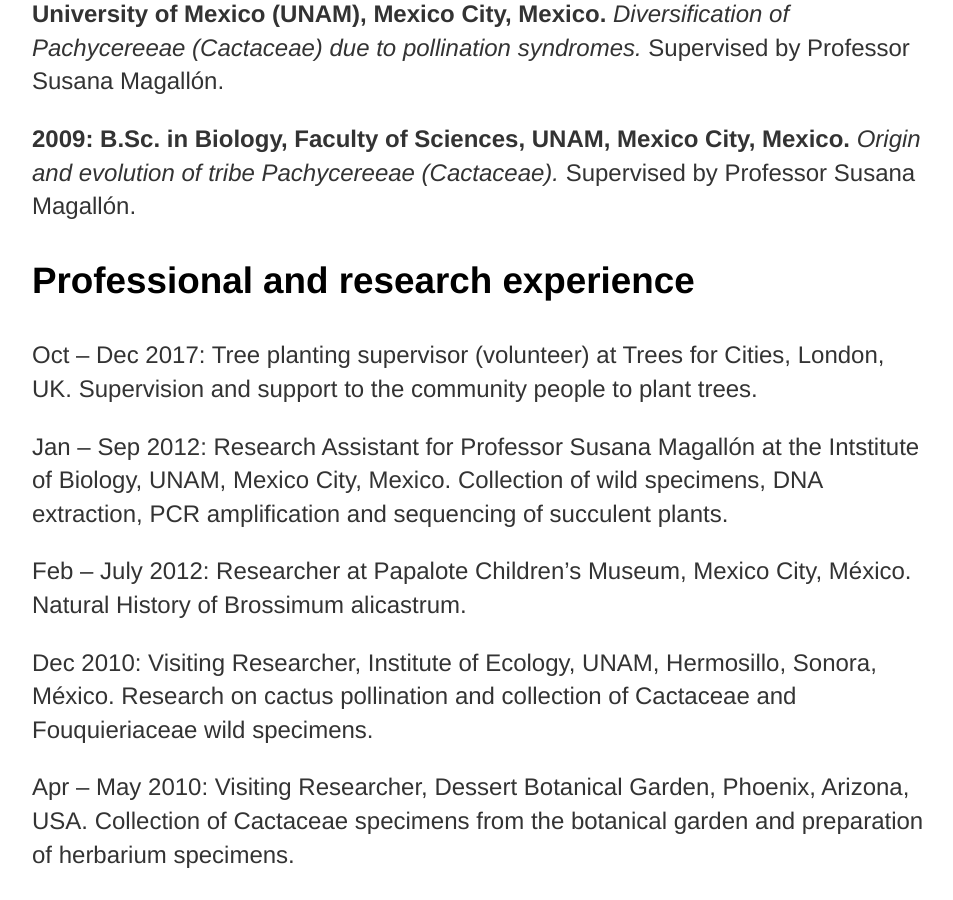
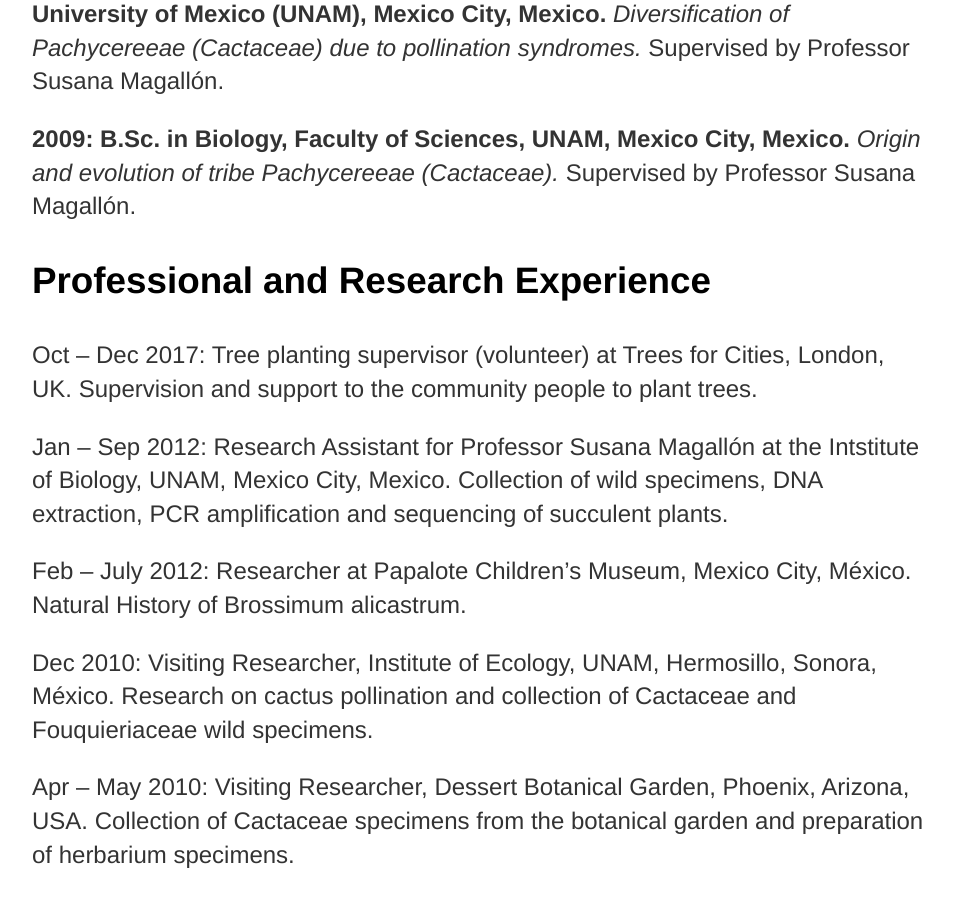
Before and after one commit to josebarbamontoya/josebarbamontoya.github.io, a Jekyll site: the page built from about/index.html, in a window 1280 px wide and 900 px high, scrolled down 776 px. Shown: the whole window, without its empty margins (160-1113 px from the left). Built offline with Jekyll 4.4.1, drawn with Linux system fonts in a browser that asks for light colours.

Commit message:
Update index.html

```diff
--- a/about/index.html
+++ b/about/index.html
@@ -15,7 +15,7 @@
 			<p><b>2012: M.Sc. in Systematics, Institute of Biology, National Autonomous University of Mexico (UNAM), Mexico City, Mexico.</b> <i>Diversification of Pachycereeae (Cactaceae) due to pollination syndromes.</i> Supervised by Professor Susana Magallón.
 			<p><b>2009: B.Sc. in Biology, Faculty of Sciences, UNAM, Mexico City, Mexico.</b> <i>Origin and evolution of tribe Pachycereeae (Cactaceae).</i> Supervised by Professor Susana Magallón.
 
-	<h3><font color="black">Professional and research experience</h3>
+	<h3><font color="black">Professional and Research Experience</h3>
 			<p>Oct – Dec 2017: Tree planting supervisor (volunteer) at Trees for Cities, London, UK. Supervision and support to the community people to plant trees.
 			<p>Jan – Sep 2012: Research Assistant for Professor Susana Magallón at the Intstitute of Biology, UNAM, Mexico City, Mexico. Collection of wild specimens, DNA extraction, PCR amplification and sequencing of succulent plants.
 			<p>Feb – July 2012: Researcher at Papalote Children’s Museum, Mexico City, México. Natural History of Brossimum alicastrum.
```
